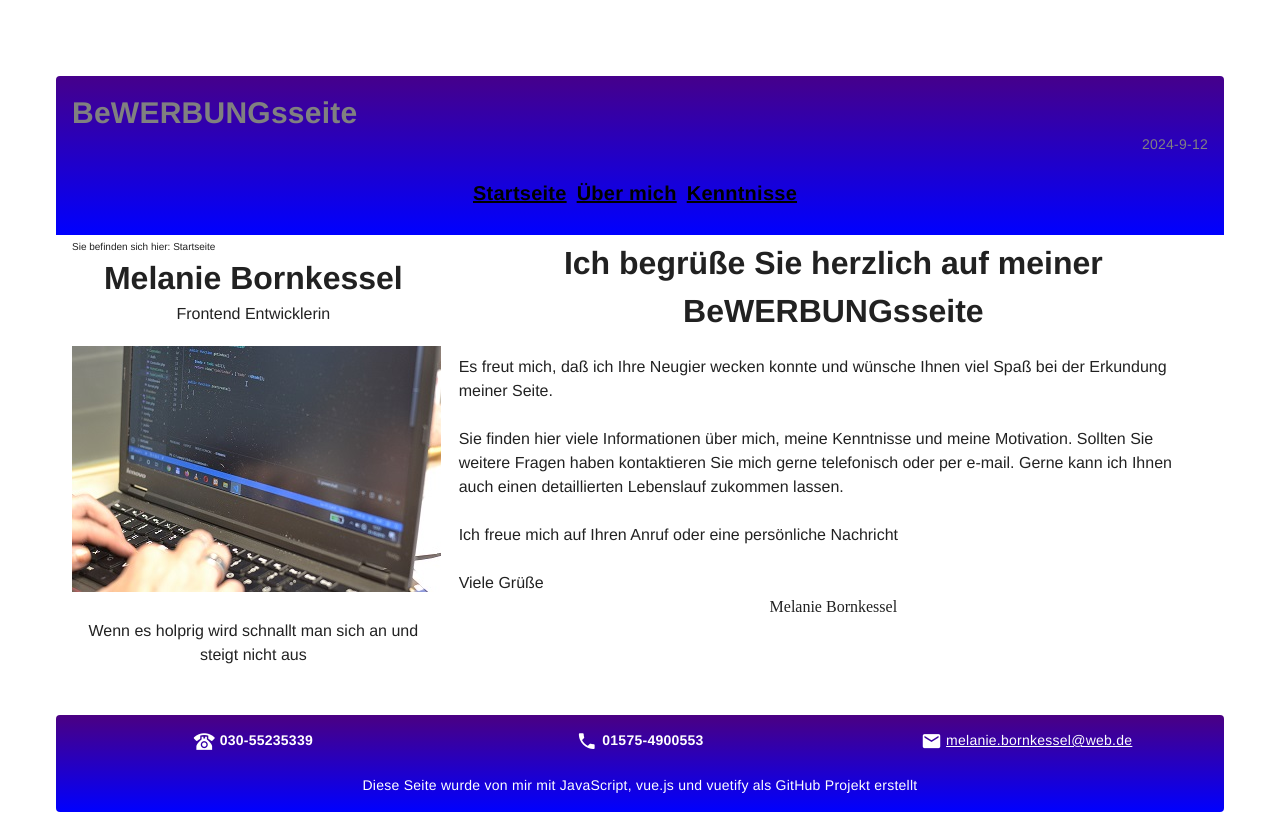
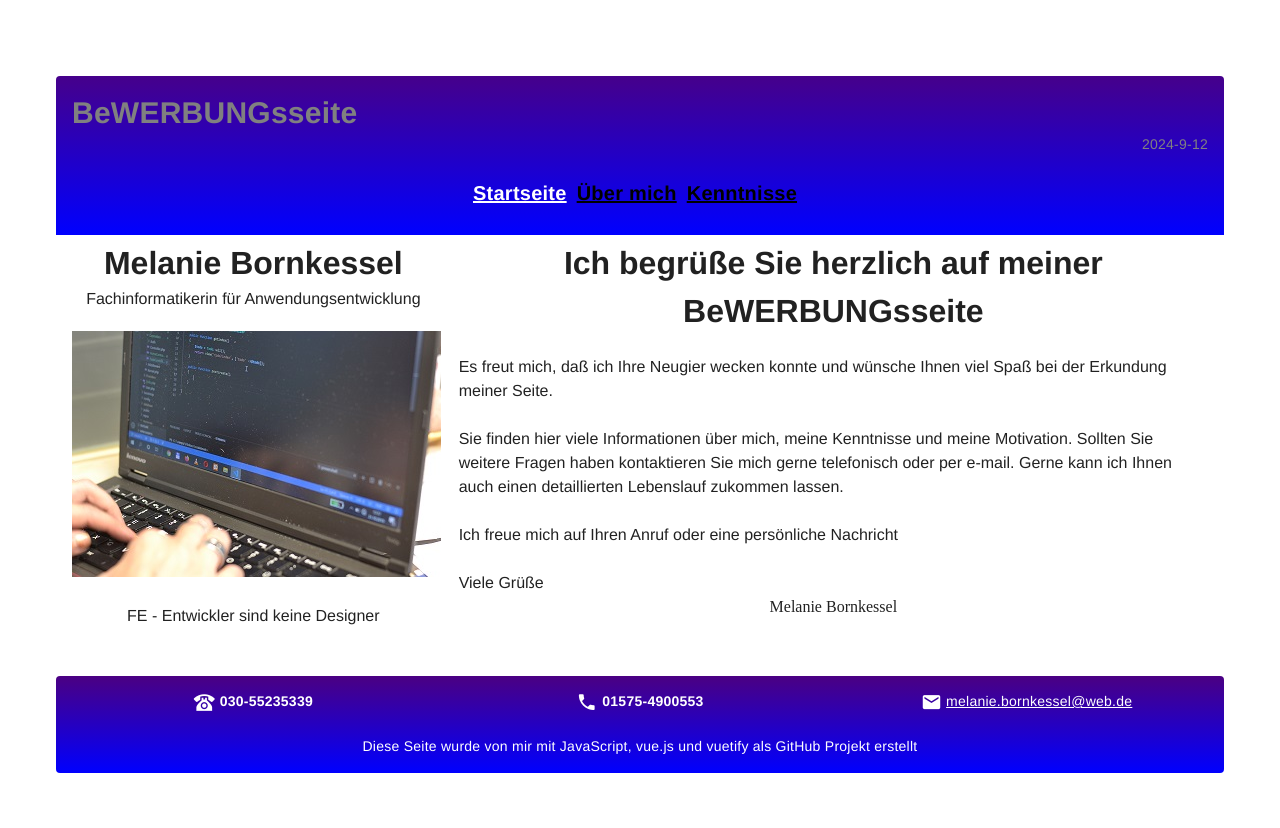
Before and after one commit to melanieborn/Bewerbungsseite, a Vue app in the folder myweb/: page / in a window 1280 px wide. After the commit the page ends 800 px from the top, so only its background shows below. Built offline with nearby package versions, Linux system fonts and the light colour scheme.

Commit message:
router link style

```diff
--- a/myweb/src/components/StartSeite.vue
+++ b/myweb/src/components/StartSeite.vue
@@ -8,11 +8,10 @@
     </v-row>  -->
     <v-row>
         <v-col cols="4">
-          <p  class="bild"> Sie befinden sich hier: Startseite </p>
             <h1> Melanie Bornkessel </h1>
-            <p>  Frontend Entwicklerin </p>
+            <p>  Fachinformatikerin für Anwendungsentwicklung </p>
             <img class="bild1" src="@/assets/Tastatur.jpg">
-            <p> Wenn es holprig wird schnallt man sich an und steigt nicht aus </p>
+            <p> FE - Entwickler sind keine Designer </p>
         </v-col>
         <v-col cols="8" >
             <h1 class="rechts"> Ich begrüße Sie herzlich auf meiner BeWERBUNGsseite </h1>
--- a/myweb/src/router.js
+++ b/myweb/src/router.js
@@ -16,8 +16,7 @@ const routes = [
 const router = createRouter({
   history: createMemoryHistory(),
   routes,
-/*   linkExactActiveClass: 'text-white',
-  inactiveclass: 'text-black' */
+  linkActiveClass: 'text-white',
 })
 
 export default router
```
